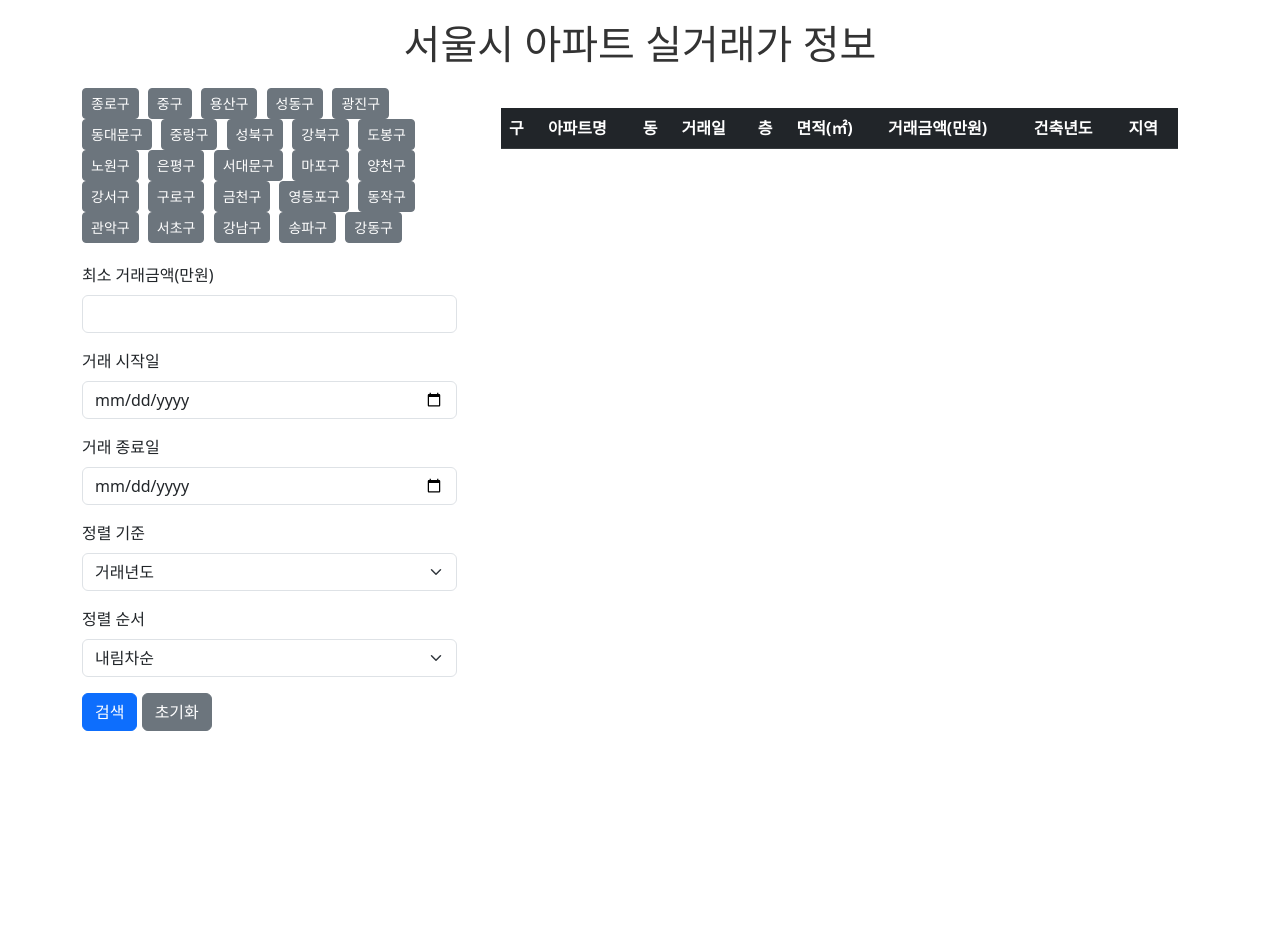
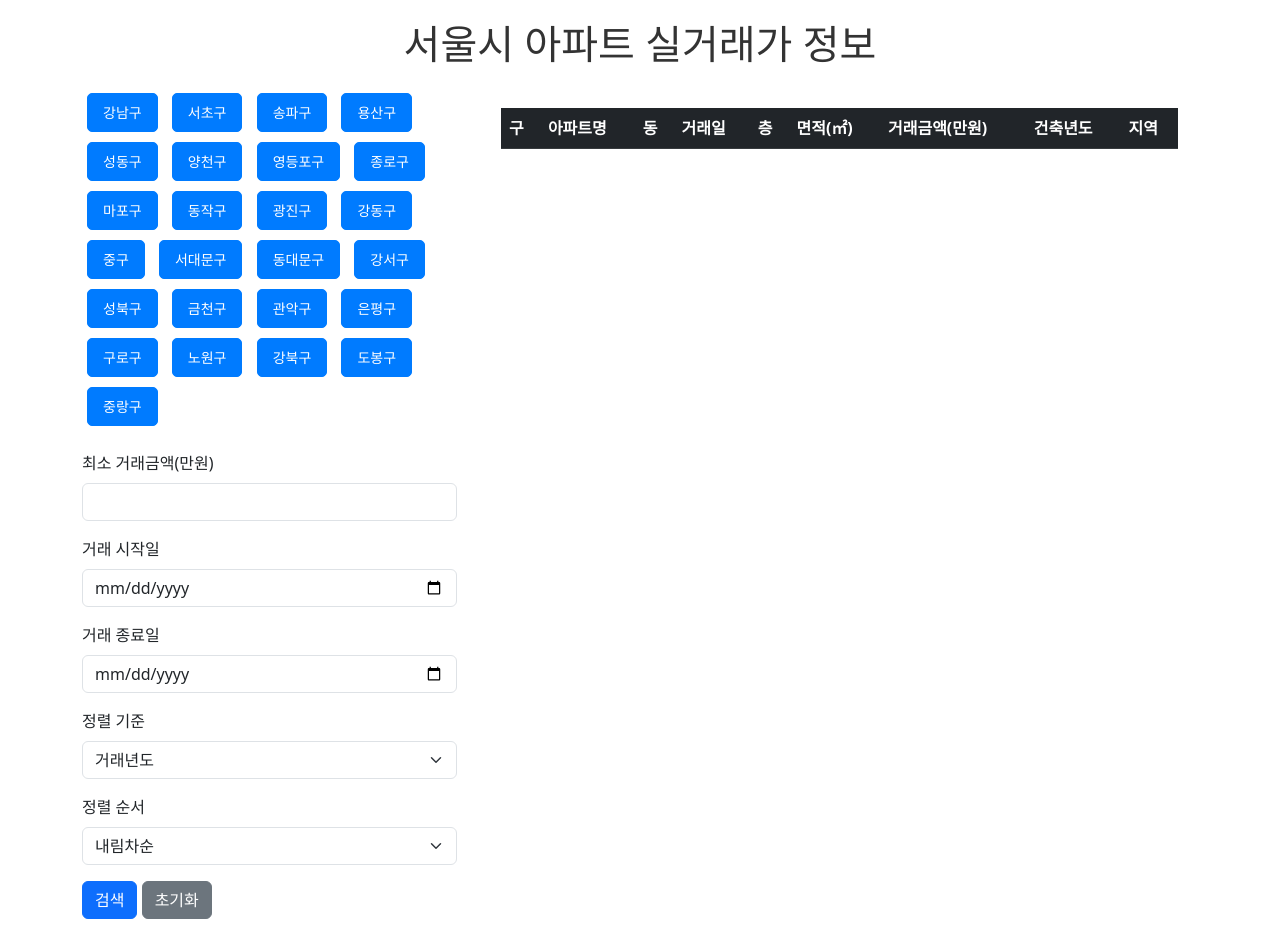
Before and after one commit to UTOPBM/RealEstate_deploy, a Flask app: page / in a window 1280 px wide. Run offline with Flask 2, Linux system fonts and the light colour scheme; data that the repository does not hold is empty.

Commit message:
구 버튼도 급지 순으로 변경 완료

```diff
--- a/app.py
+++ b/app.py
@@ -24,31 +24,31 @@ db_config = {
 
 # 법정동 코드 -> 구 이름 매핑 딕셔너리 (기존과 동일)
 district_mapping = {
-    '11110': '종로구',
-    '11140': '중구',
+    '11680': '강남구',
+    '11650': '서초구',
+    '11710': '송파구',
     '11170': '용산구',
     '11200': '성동구',
+    '11470': '양천구',
+    '11560': '영등포구',
+    '11110': '종로구',
+    '11440': '마포구',
+    '11590': '동작구',
     '11215': '광진구',
+    '11740': '강동구',
+    '11140': '중구',
+    '11410': '서대문구',
     '11230': '동대문구',
-    '11260': '중랑구',
+    '11500': '강서구',
     '11290': '성북구',
+    '11545': '금천구',
+    '11620': '관악구',
+    '11380': '은평구',
+    '11530': '구로구',
+    '11350': '노원구',
     '11305': '강북구',
     '11320': '도봉구',
-    '11350': '노원구',
-    '11380': '은평구',
-    '11410': '서대문구',
-    '11440': '마포구',
-    '11470': '양천구',
-    '11500': '강서구',
-    '11530': '구로구',
-    '11545': '금천구',
-    '11560': '영등포구',
-    '11590': '동작구',
-    '11620': '관악구',
-    '11650': '서초구',
-    '11680': '강남구',
-    '11710': '송파구',
-    '11740': '강동구'
+    '11260': '중랑구'
 }
 
 def get_real_estate_data(q=None, min_price=None, max_price=None, start_date=None, end_date=None, limit=100, offset=0, sort_by='dealYear', sort_order='desc'):
--- a/templates/index.html
+++ b/templates/index.html
@@ -24,9 +24,26 @@
                     <!-- 구 이름 필터 버튼 -->
                     <div class="district-filter">
                         {% for code, district in district_mapping.items() %}
-                        <button class="btn btn-secondary btn-sm district-btn" data-district="{{ district }}">{{ district }}</button>
+                        <button class="btn btn-primary btn-sm district-btn" data-district="{{ district }}" style="margin: 5px;">{{ district }}</button>
                         {% endfor %}
                     </div>
+                    <style>
+                        .district-filter button {
+                            background-color: #007bff; /* Blue background */
+                            color: white; /* White text */
+                            border: 1px solid #007bff; /* Blue border */
+                            border-radius: 5px; /* Rounded corners */
+                            padding: 8px 15px; /* Padding */
+                            margin-bottom: 5px; /* Margin between buttons */
+                            cursor: pointer; /* Pointer cursor on hover */
+                            transition: background-color 0.3s, color 0.3s; /* Smooth transition for hover effect */
+                        }
+
+                        .district-filter button:hover {
+                            background-color: white; /* White background on hover */
+                            color: #007bff; /* Blue text on hover */
+                        }
+                    </style>
 
                     <!-- 검색 폼 -->
                     <div class="search-form">
```
